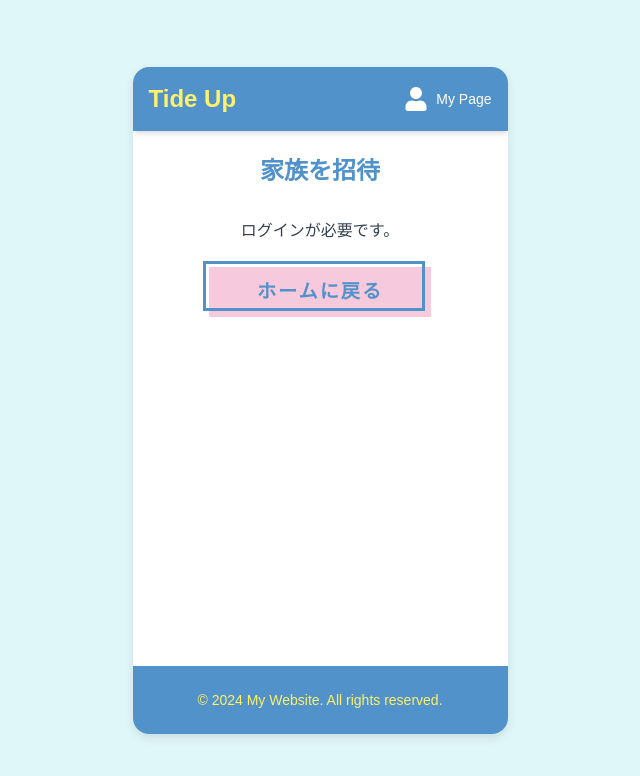
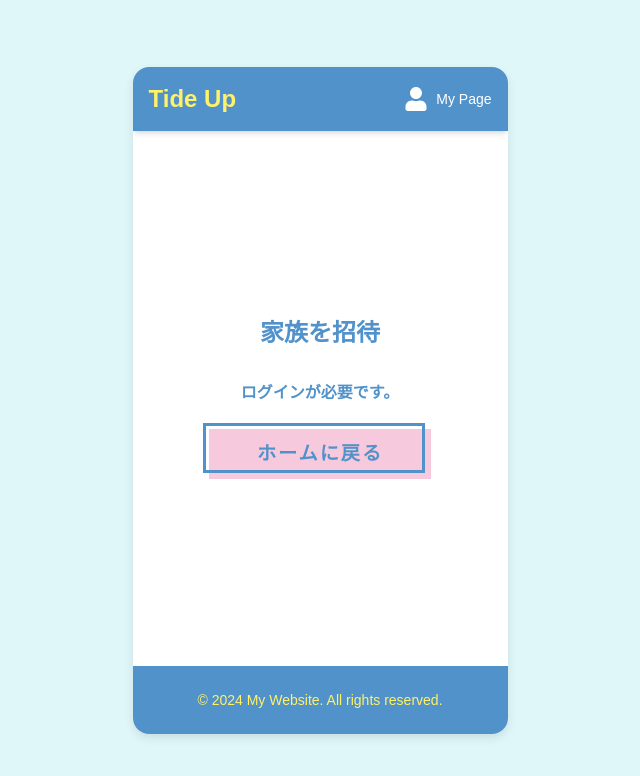
Before and after one commit to ms-engineer-bc24-07/FinalProject_teamD, a Next.js app in the folder frontend/: page /invite in a window 1280 px wide. Shown: the top 776 px of the page, without its empty margins (320-960 px from the left). Built offline with nearby package versions, Linux system fonts and the light colour scheme.

Commit message:
fix.画面配置の調整

```diff
--- a/frontend/src/app/invite/page.tsx
+++ b/frontend/src/app/invite/page.tsx
@@ -56,13 +56,13 @@ const InvitePage = () => {
   }, []);
 
   return (
-    <div className="flex flex-col items-center p-6">
+    <div className="flex flex-col items-center justify-center h-screen p-6">
       <h1 className="text-2xl font-bold text-customBlue mb-4">家族を招待</h1>
       {loading ? (
-        <p className="text-gray-700">読み込み中...</p>
+        <p className="font-bold text-customBlue">読み込み中...</p>
       ) : (
         <>
-          {message && <p className="mt-4 text-gray-700">{message}</p>}
+          {message && <p className="mt-4 font-bold text-customBlue">{message}</p>}
           {inviteLink && (
             <div className="mypage-background mt-4 p-4 rounded shadow">
               <p className="font-bold text-customBlue">以下のリンクをコピーして共有してください:</p>
```
